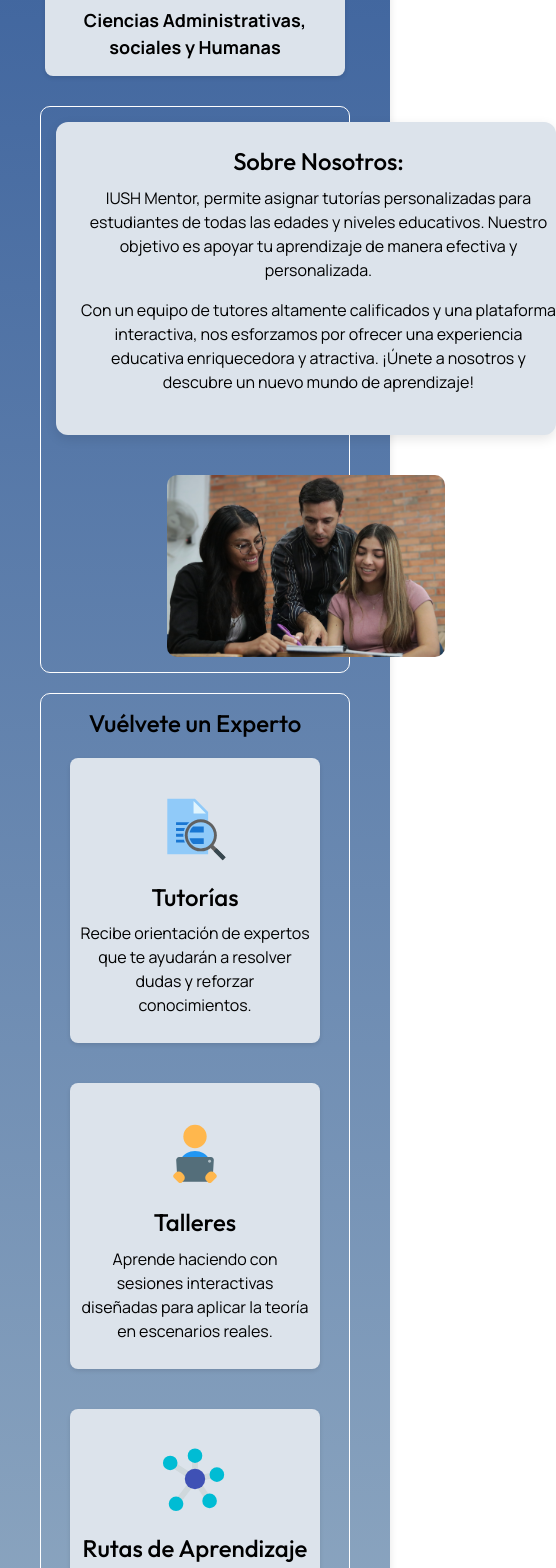
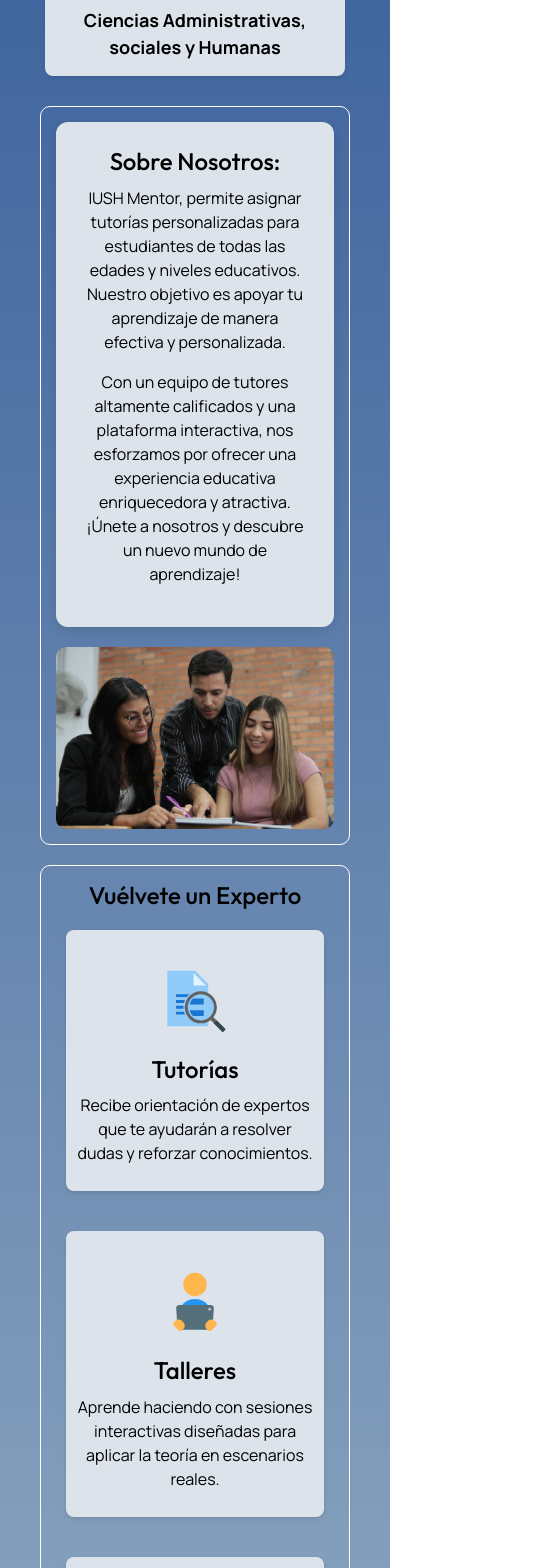
Before and after one commit to JohanTaborda/Iush-Mentor, a React (Vite) app: page / in a window 390 px wide. Shown: the part 780-2348 px from the top of the page, 556 px wide, since content can reach past the window. Built offline with nearby package versions, Linux system fonts and the light colour scheme.

Commit message:
Se realizan ajustes en el MainPanel y en el componente de Registro.

```diff
--- a/src/modules/layouts/Main/components/MainPanel/MainPanel.css
+++ b/src/modules/layouts/Main/components/MainPanel/MainPanel.css
@@ -171,8 +171,8 @@
   border-radius: 12px;
   padding: 25px;
   box-shadow: 0px 4px 12px rgba(0, 0, 0, 0.1);
-  min-width: 500px;
-  max-width: 850px;
+  max-width: 100% !important;
+  height: 246px;
 }
 
 
@@ -313,7 +313,7 @@
 
   .expert_card {
     flex: 1 1 90%;
-    max-width: 90%;
+    max-width: 100%;
   }
 
   .about {
@@ -321,10 +321,6 @@
     text-align: center;
   }
 
-  .about_text {
-    padding-right: 0;
-    margin-bottom: 20px;
-  }
 
   .about_image {
     justify-content: center;
--- a/src/pages/Register/Register.jsx
+++ b/src/pages/Register/Register.jsx
@@ -39,7 +39,15 @@ const Register = ({setVisAuth, setVisRegister}) => {
                 program
             });
 
-            toast.success("¡Registro completado!");
+            toast.success("¡Registro completado!", {
+                position: "top-center",
+                autoClose: 1500,
+                hideProgressBar: false,
+                closeOnClick: true,
+                pauseOnHover: true,
+                draggable: true,
+                progress: undefined,
+            });
             setValidate(true);
 
             setTimeout(() => {
```
